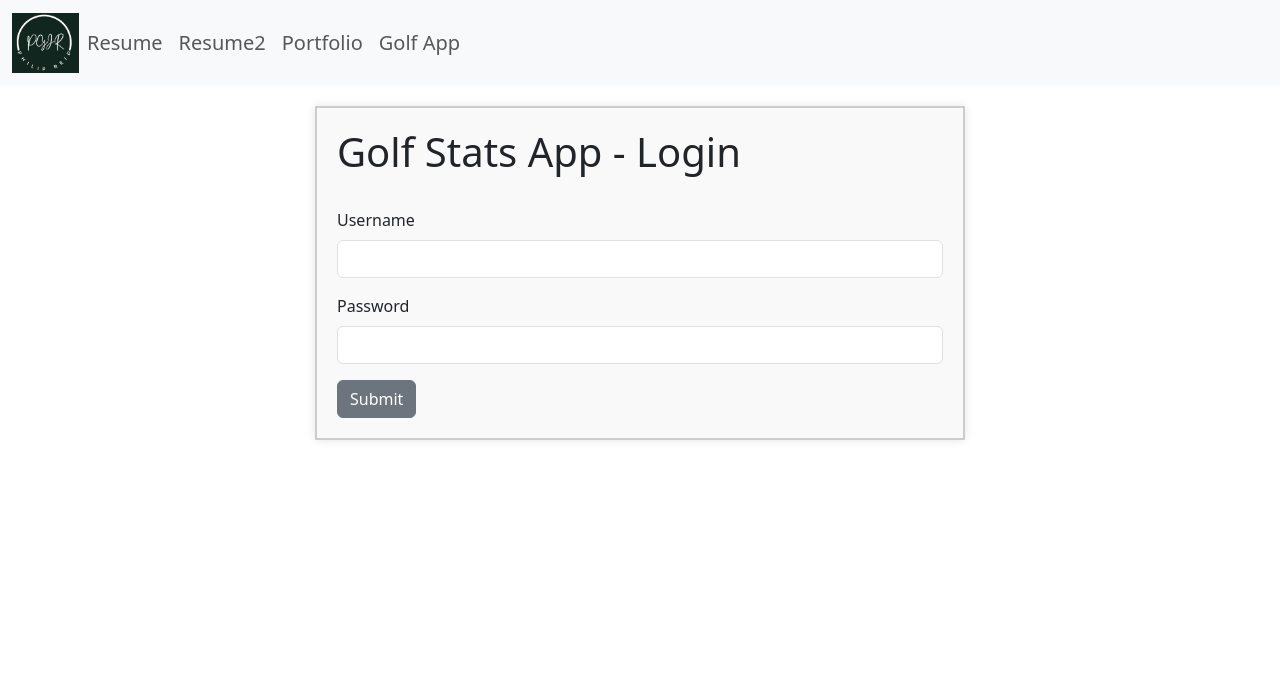
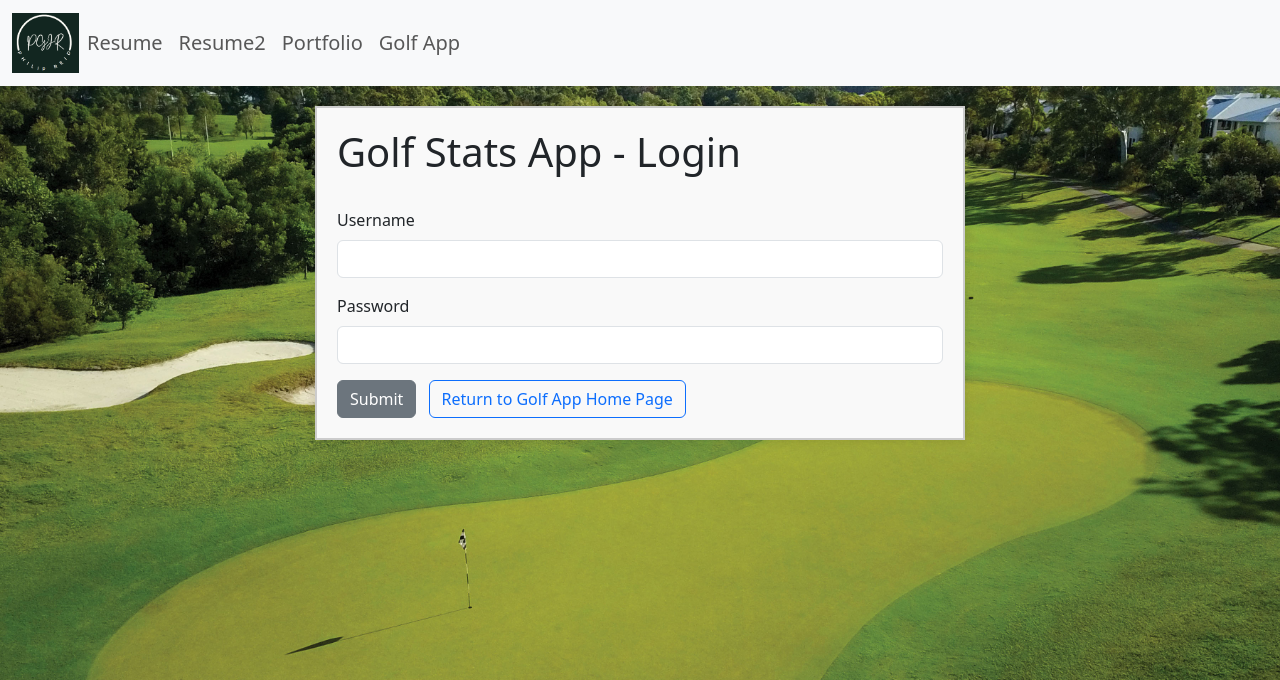
Before and after one commit to philipgjreid/pgjr-site, a Django app: page /members/login_user in a window 1280 px wide. Shown: the top 680 px of the page. Run offline with Django 5.2, Linux system fonts and the light colour scheme.

Commit message:
Slight adjustments to login and registration screens

```diff
--- a/membersapp/templates/authenticate/login.html
+++ b/membersapp/templates/authenticate/login.html
@@ -1,8 +1,20 @@
 {% extends 'mainapp/base.html' %}
+{% load static %}
 
 {% block content%}
 
+
+<title>Golf App Login</title>
+
 <style>
+
+body {
+    background-image: url("{% static 'roundapp/images/RandomCourse.jpg' %}");
+    background-size: cover; /* Adjust to fit the image appropriately */
+    background-repeat: no-repeat;
+    background-attachment: fixed; /* Optional: keeps the image fixed during scroll */
+    background-position: center;
+}
 
 .content-box {
     border: 2px solid #ccc;
@@ -33,7 +45,8 @@
     <input type="password" class="form-control" name="password">
   </div>
 
-	<input type="submit" value="Submit" class="btn btn-secondary">
+	<input type="submit" value="Submit" class="btn btn-secondary me-2">
+  <a href="{% url 'golf-home' %}" class="btn btn-outline-primary">Return to Golf App Home Page</a>
 </form>
 </form>
 </div>
```
Also changed, not shown: membersapp/templates/authenticate/register_user.html (+27 -0 lines).
